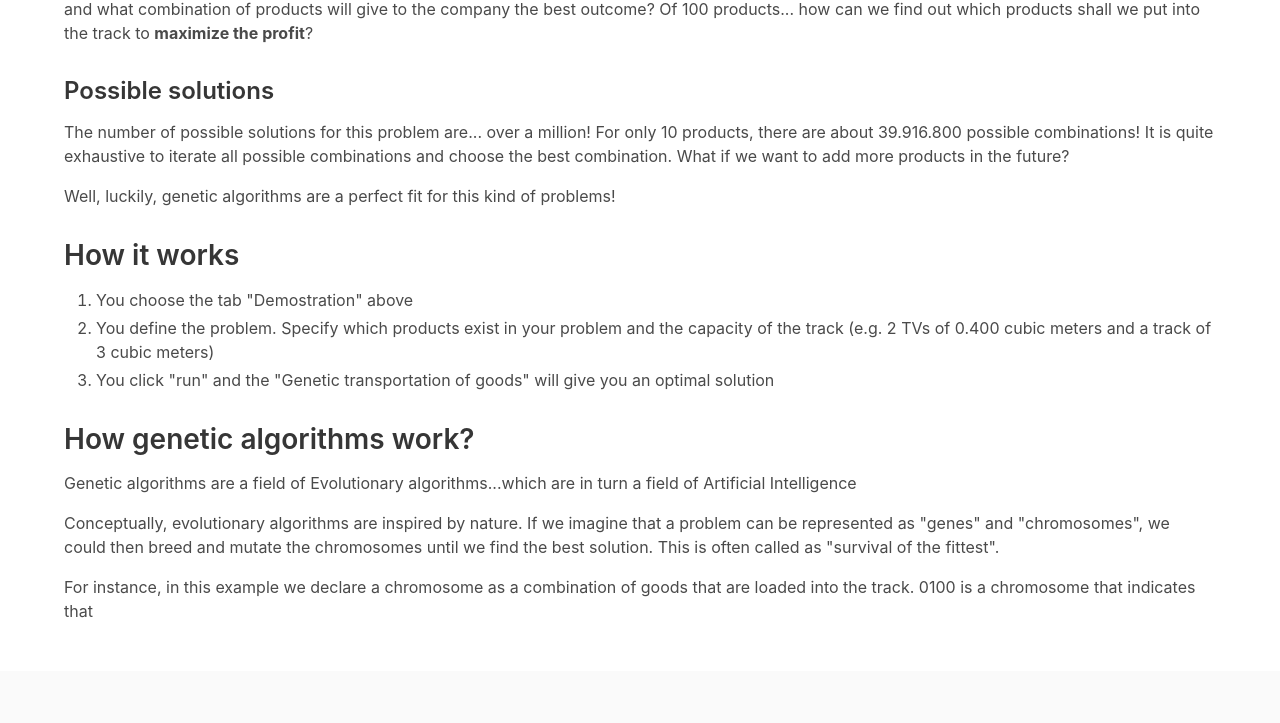
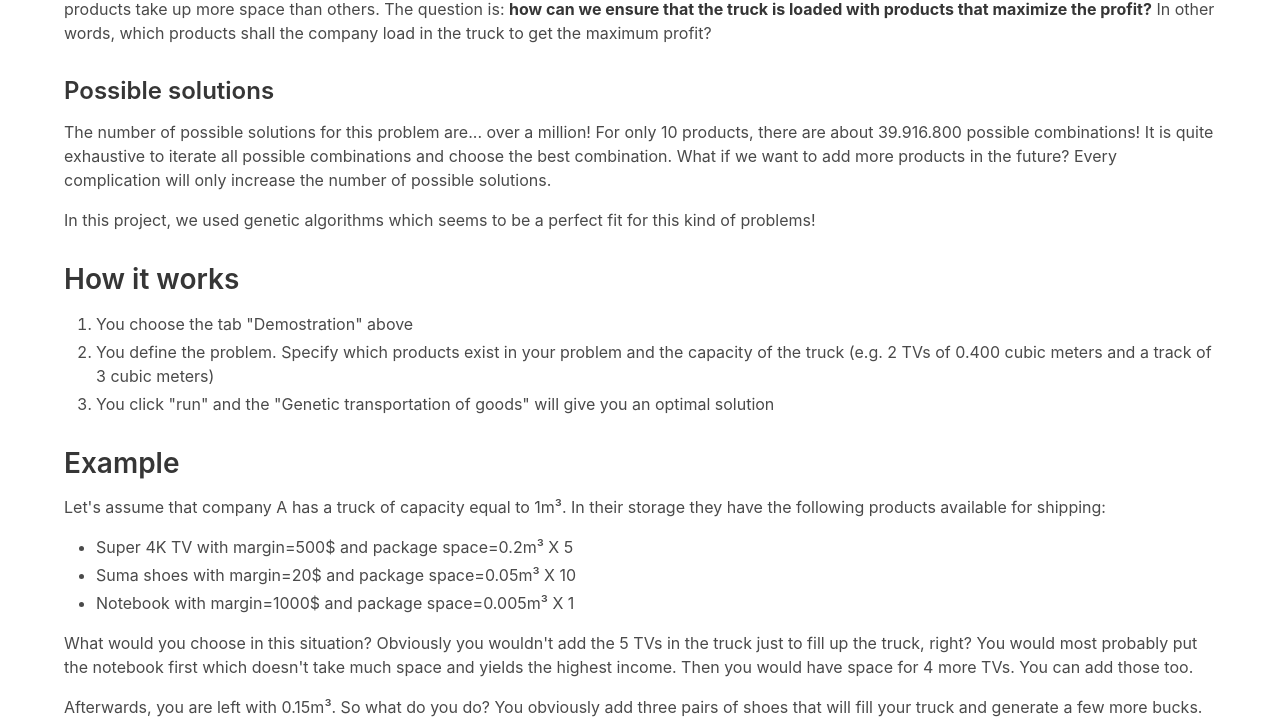
Before and after one commit to Mikhail-Konstantinou/genetic-products-transportation, a website: page index.html in a window 1280 px wide. Shown: the part 492-1215 px from the top of the page. Drawn offline with Linux system fonts and the light colour scheme.

Commit message:
Updated: Description text

```diff
--- a/index.html
+++ b/index.html
@@ -46,31 +46,41 @@
     <div class="container mt-5">
         <div id="section-project-overview" class="content" x-show="selectedTab === 0" x-transition.duration.500ms>
             <h2>Project description</h2>
-            <p>Let's assume that a company must immediately load up a truck with as much items as possible. Under what criteria should the company load the truck
-                and what combination of products will give to the company the best outcome? Of 100 products... how can we find out which products shall we put into the track
-                to <b>maximize the profit</b>?
+            <p>Let's assume that a company has a truck that can ship goods. Each product that is loaded into the truck has a different potential profit whereas other products take up more space than others.
+                The question is: <strong>how can we ensure that the truck is loaded with products that maximize the profit?</strong>
+                In other words, which products shall the company load in the truck to get the maximum profit?
             </p>
 
             <h3>Possible solutions</h3>
             <p>The number of possible solutions for this problem are... over a million! For only 10 products, there are about 39.916.800 possible combinations!
-                It is quite exhaustive to iterate all possible combinations and choose the best combination. What if we want to add more products in the future?
+                It is quite exhaustive to iterate all possible combinations and choose the best combination. What if we want to add more products in the future? Every complication will only increase
+                the number of possible solutions.
             </p>
-            <p>Well, luckily, genetic algorithms are a perfect fit for this kind of problems!
+            <p>In this project, we used genetic algorithms which seems to be a perfect fit for this kind of problems!
             </p>
 
             <h2>How it works</h2>
             <ol>
                 <li>You choose the tab "Demostration" above</li>
-                <li>You define the problem. Specify which products exist in your problem and the capacity of the track (e.g. 2 TVs of 0.400 cubic meters and a track of 3 cubic meters)</li>
+                <li>You define the problem. Specify which products exist in your problem and the capacity of the truck (e.g. 2 TVs of 0.400 cubic meters and a track of 3 cubic meters)</li>
                 <li>You click "run" and the "Genetic transportation of goods" will give you an optimal solution</li>
             </ol>
 
-            <h2>How genetic algorithms work?</h2>
-            <p>Genetic algorithms are a field of Evolutionary algorithms...which are in turn a field of Artificial Intelligence</p>
-            <p>Conceptually, evolutionary algorithms are inspired by nature. If we imagine that a problem can be represented as "genes" and "chromosomes", we could then breed and
-                mutate the chromosomes until we find the best solution. This is often called as "survival of the fittest".
+            <h2>Example</h2>
+            <p>Let's assume that company A has a truck of capacity equal to 1m³. In their storage they have the following products available for shipping:
+                <ul>
+                    <li>Super 4K TV with margin=500$ and package space=0.2m³ X 5</li>
+                    <li>Suma shoes with margin=20$ and package space=0.05m³ X 10</li>
+                    <li>Notebook with margin=1000$ and package space=0.005m³ X 1</li>
+                </ul>
             </p>
-            <p>For instance, in this example we declare a chromosome as a combination of goods that are loaded into the track. 0100 is a chromosome that indicates that </p>
+            <p>What would you choose in this situation? Obviously you wouldn't add the 5 TVs in the truck just to fill up the truck, right?
+                You would most probably put the notebook first which doesn't take much space and yields the highest income. Then you would have space
+                for 4 more TVs. You can add those too.
+            </p>
+            <p>Afterwards, you are left with 0.15m³. So what do you do? You obviously add three pairs of shoes that will fill your truck and generate a few more bucks.</p>
+            <p>As simple as it sounds, it can be quite challenging to do this procedure when you have a warehouse of thousands of products. This is why the automation of such a procedure is needed.
+                In this project, we used genetic algorithms to solve this issue. Click on the demostration tab to try such an example.</p>
         </div>
 
         <div id="section-demostration" x-show="selectedTab == 1" x-transition.duration.500ms x-data="appGeneticTransportation">
```
